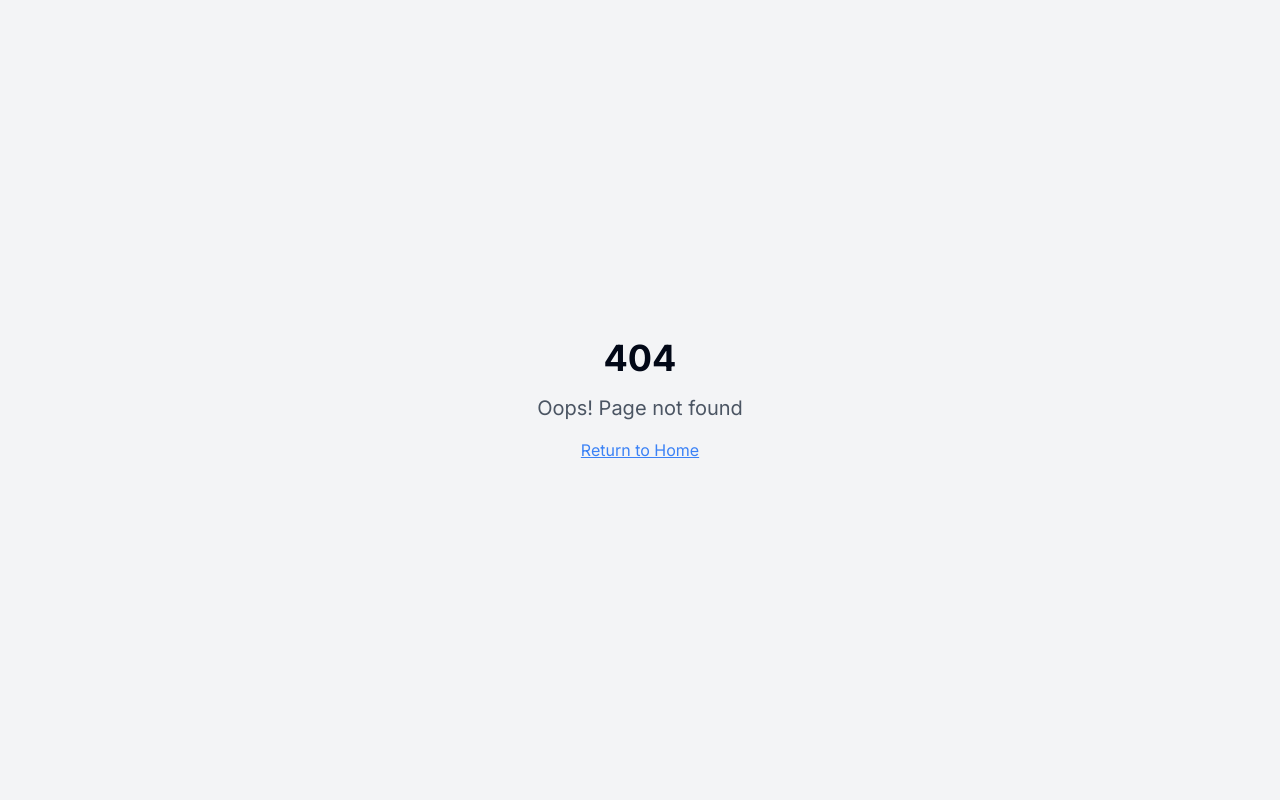
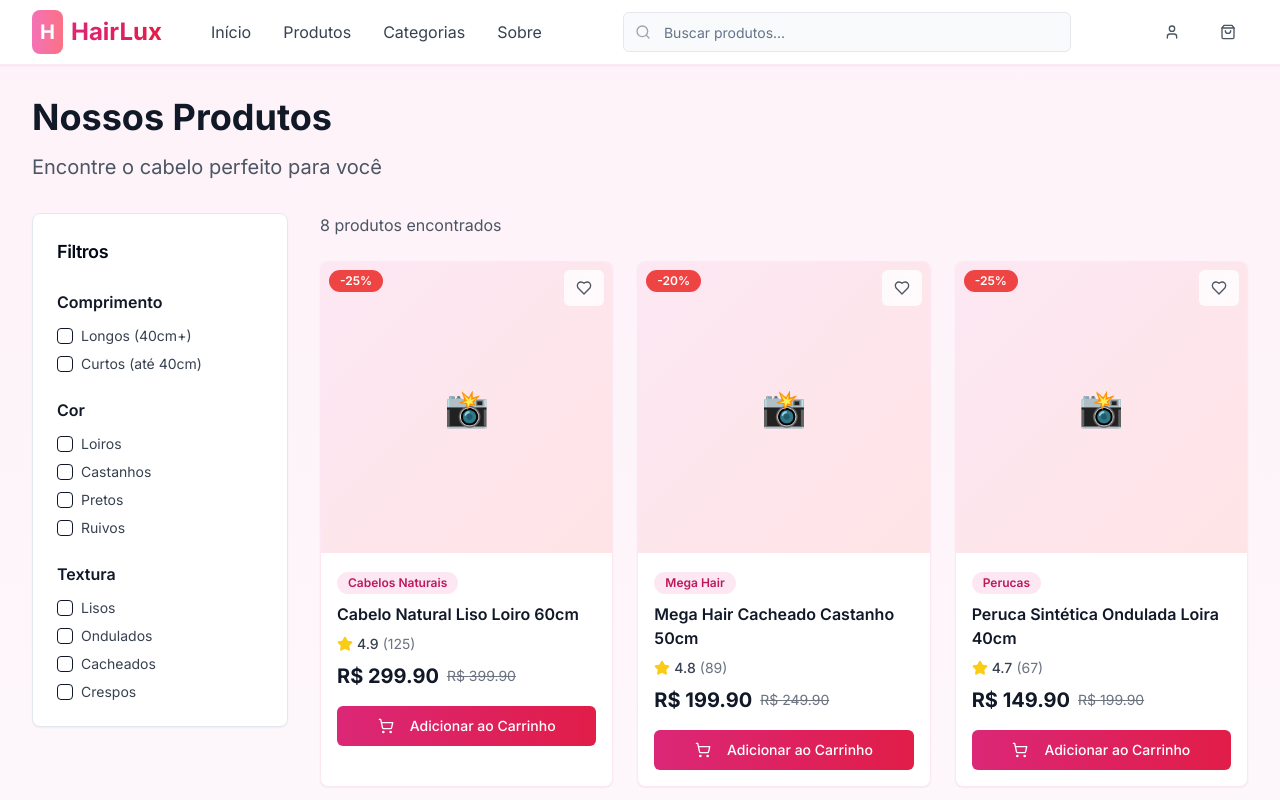
Before and after one commit to HenriqueGSena/curl-commerce-hub, a React (Vite) app: page /produtos in a window 1280 px wide. Before the commit this address had no page. Shown: the top 800 px of the page. Built offline with nearby package versions, Linux system fonts and the light colour scheme.

Commit message:
feat: Add product component with filters
Implement product component to display products with filter options for categories like long, blonde, short, and curly hair.

```diff
--- a/src/App.tsx
+++ b/src/App.tsx
@@ -6,6 +6,7 @@ import { QueryClient, QueryClientProvider } from "@tanstack/react-query";
 import { BrowserRouter, Routes, Route } from "react-router-dom";
 import { CartProvider } from "@/hooks/useCart";
 import Index from "./pages/Index";
+import Produtos from "./pages/Produtos";
 import Carrinho from "./pages/Carrinho";
 import NotFound from "./pages/NotFound";
 
@@ -20,6 +21,7 @@ const App = () => (
         <BrowserRouter>
           <Routes>
             <Route path="/" element={<Index />} />
+            <Route path="/produtos" element={<Produtos />} />
             <Route path="/carrinho" element={<Carrinho />} />
             {/* ADD ALL CUSTOM ROUTES ABOVE THE CATCH-ALL "*" ROUTE */}
             <Route path="*" element={<NotFound />} />
--- /dev/null
+++ b/src/components/ui/ProductFilters.tsx
@@ -0,0 +1,136 @@
+
+import { useState } from "react";
+import { Card, CardContent, CardHeader, CardTitle } from "@/components/ui/card";
+import { Checkbox } from "@/components/ui/checkbox";
+import { Button } from "@/components/ui/button";
+import { X } from "lucide-react";
+
+interface ProductFiltersProps {
+  onFilterChange: (filters: string[]) => void;
+  activeFilters: string[];
+}
+
+const filterCategories = [
+  {
+    title: "Comprimento",
+    filters: [
+      { id: "longos", label: "Longos (40cm+)" },
+      { id: "curtos", label: "Curtos (até 40cm)" }
+    ]
+  },
+  {
+    title: "Cor",
+    filters: [
+      { id: "loiros", label: "Loiros" },
+      { id: "castanhos", label: "Castanhos" },
+      { id: "pretos", label: "Pretos" },
+      { id: "ruivos", label: "Ruivos" }
+    ]
+  },
+  {
+    title: "Textura",
+    filters: [
+      { id: "lisos", label: "Lisos" },
+      { id: "ondulados", label: "Ondulados" },
+      { id: "cacheados", label: "Cacheados" },
+      { id: "crespos", label: "Crespos" }
+    ]
+  }
+];
+
+export const ProductFilters = ({ onFilterChange, activeFilters }: ProductFiltersProps) => {
+  const [selectedFilters, setSelectedFilters] = useState<string[]>(activeFilters);
+
+  const handleFilterToggle = (filterId: string) => {
+    const newFilters = selectedFilters.includes(filterId)
+      ? selectedFilters.filter(id => id !== filterId)
+      : [...selectedFilters, filterId];
+
+    setSelectedFilters(newFilters);
+    onFilterChange(newFilters);
+  };
+
+  const clearAllFilters = () => {
+    setSelectedFilters([]);
+    onFilterChange([]);
+  };
+
+  return (
+    <Card className="sticky top-4">
+      <CardHeader>
+        <div className="flex items-center justify-between">
+          <CardTitle className="text-lg">Filtros</CardTitle>
+          {selectedFilters.length > 0 && (
+            <Button
+              variant="ghost"
+              size="sm"
+              onClick={clearAllFilters}
+              className="text-pink-600 hover:text-pink-700"
+            >
+              <X className="h-4 w-4 mr-1" />
+              Limpar
+            </Button>
+          )}
+        </div>
+      </CardHeader>
+
+      <CardContent className="space-y-6">
+        {filterCategories.map((category) => (
+          <div key={category.title}>
+            <h3 className="font-semibold text-gray-900 mb-3">
+              {category.title}
+            </h3>
+            <div className="space-y-2">
+              {category.filters.map((filter) => (
+                <div key={filter.id} className="flex items-center space-x-2">
+                  <Checkbox
+                    id={filter.id}
+                    checked={selectedFilters.includes(filter.id)}
+                    onCheckedChange={() => handleFilterToggle(filter.id)}
+                    className="data-[state=checked]:bg-pink-600 data-[state=checked]:border-pink-600"
+                  />
+                  <label
+                    htmlFor={filter.id}
+                    className="text-sm text-gray-700 cursor-pointer hover:text-pink-600 transition-colors"
+                  >
+                    {filter.label}
+                  </label>
+                </div>
+              ))}
+            </div>
+          </div>
+        ))}
+
+        {selectedFilters.length > 0 && (
+          <div className="pt-4 border-t">
+            <h4 className="font-medium text-gray-900 mb-2">
+              Filtros Ativos:
+            </h4>
+            <div className="flex flex-wrap gap-2">
+              {selectedFilters.map((filterId) => {
+                const filter = filterCategories
+                  .flatMap(cat => cat.filters)
+                  .find(f => f.id === filterId);
+
+                return filter ? (
+                  <span
+                    key={filterId}
+                    className="inline-flex items-center px-2 py-1 bg-pink-100 text-pink-700 text-xs rounded-full"
+                  >
+                    {filter.label}
+                    <button
+                      onClick={() => handleFilterToggle(filterId)}
+                      className="ml-1 hover:text-pink-800"
+                    >
+                      <X className="h-3 w-3" />
+                    </button>
+                  </span>
+                ) : null;
+              })}
+            </div>
+          </div>
+        )}
+      </CardContent>
+    </Card>
+  );
+};
--- /dev/null
+++ b/src/pages/Produtos.tsx
@@ -0,0 +1,175 @@
+
+import { useState } from "react";
+import { Header } from "@/components/layout/Header";
+import { Footer } from "@/components/layout/Footer";
+import { ProductCard } from "@/components/ui/ProductCard";
+import { ProductFilters } from "@/components/ui/ProductFilters";
+
+const allProducts = [
+  {
+    id: 1,
+    name: "Cabelo Natural Liso Loiro 60cm",
+    price: 299.90,
+    originalPrice: 399.90,
+    image: "/placeholder.svg",
+    category: "Cabelos Naturais",
+    rating: 4.9,
+    reviews: 125,
+    discount: 25,
+    filters: ["longos", "loiros", "lisos"]
+  },
+  {
+    id: 2,
+    name: "Mega Hair Cacheado Castanho 50cm",
+    price: 199.90,
+    originalPrice: 249.90,
+    image: "/placeholder.svg",
+    category: "Mega Hair",
+    rating: 4.8,
+    reviews: 89,
+    discount: 20,
+    filters: ["longos", "cacheados", "castanhos"]
+  },
+  {
+    id: 3,
+    name: "Peruca Sintética Ondulada Loira 40cm",
+    price: 149.90,
+    originalPrice: 199.90,
+    image: "/placeholder.svg",
+    category: "Perucas",
+    rating: 4.7,
+    reviews: 67,
+    discount: 25,
+    filters: ["longos", "loiros", "ondulados"]
+  },
+  {
+    id: 4,
+    name: "Cabelo Sintético Crespo Preto 30cm",
+    price: 89.90,
+    originalPrice: 119.90,
+    image: "/placeholder.svg",
+    category: "Cabelos Sintéticos",
+    rating: 4.6,
+    reviews: 156,
+    discount: 25,
+    filters: ["curtos", "crespos", "pretos"]
+  },
+  {
+    id: 5,
+    name: "Cabelo Natural Cacheado Ruivo 55cm",
+    price: 349.90,
+    originalPrice: 429.90,
+    image: "/placeholder.svg",
+    category: "Cabelos Naturais",
+    rating: 4.8,
+    reviews: 92,
+    discount: 19,
+    filters: ["longos", "cacheados", "ruivos"]
+  },
+  {
+    id: 6,
+    name: "Mega Hair Liso Preto 25cm",
+    price: 129.90,
+    originalPrice: 169.90,
+    image: "/placeholder.svg",
+    category: "Mega Hair",
+    rating: 4.5,
+    reviews: 143,
+    discount: 24,
+    filters: ["curtos", "lisos", "pretos"]
+  },
+  {
+    id: 7,
+    name: "Peruca Natural Ondulada Castanha 45cm",
+    price: 279.90,
+    originalPrice: 349.90,
+    image: "/placeholder.svg",
+    category: "Perucas",
+    rating: 4.9,
+    reviews: 78,
+    discount: 20,
+    filters: ["longos", "ondulados", "castanhos"]
+  },
+  {
+    id: 8,
+    name: "Cabelo Sintético Liso Loiro 35cm",
+    price: 99.90,
+    originalPrice: 129.90,
+    image: "/placeholder.svg",
+    category: "Cabelos Sintéticos",
+    rating: 4.4,
+    reviews: 198,
+    discount: 23,
+    filters: ["curtos", "lisos", "loiros"]
+  }
+];
+
+const Produtos = () => {
+  const [filteredProducts, setFilteredProducts] = useState(allProducts);
+  const [activeFilters, setActiveFilters] = useState<string[]>([]);
+
+  const handleFilterChange = (filters: string[]) => {
+    setActiveFilters(filters);
+
+    if (filters.length === 0) {
+      setFilteredProducts(allProducts);
+    } else {
+      const filtered = allProducts.filter(product =>
+        filters.some(filter => product.filters.includes(filter))
+      );
+      setFilteredProducts(filtered);
+    }
+  };
+
+  return (
+    <div className="min-h-screen bg-gradient-to-b from-pink-50 to-white">
+      <Header />
+
+      <main className="max-w-7xl mx-auto px-4 sm:px-6 lg:px-8 py-8">
+        <div className="mb-8">
+          <h1 className="text-3xl lg:text-4xl font-bold text-gray-900 mb-4">
+            Nossos Produtos
+          </h1>
+          <p className="text-xl text-gray-600">
+            Encontre o cabelo perfeito para você
+          </p>
+        </div>
+
+        <div className="flex flex-col lg:flex-row gap-8">
+          <aside className="lg:w-64 flex-shrink-0">
+            <ProductFilters
+              onFilterChange={handleFilterChange}
+              activeFilters={activeFilters}
+            />
+          </aside>
+
+          <div className="flex-1">
+            <div className="mb-6 flex justify-between items-center">
+              <p className="text-gray-600">
+                {filteredProducts.length} produto{filteredProducts.length !== 1 ? 's' : ''} encontrado{filteredProducts.length !== 1 ? 's' : ''}
+              </p>
+            </div>
+
+            <div className="grid sm:grid-cols-2 lg:grid-cols-3 gap-6">
+              {filteredProducts.map((product) => (
+                <ProductCard key={product.id} product={product} />
+              ))}
+            </div>
+
+            {filteredProducts.length === 0 && (
+              <div className="text-center py-12">
+                <p className="text-gray-500 text-lg">
+                  Nenhum produto encontrado com os filtros selecionados.
+                </p>
+              </div>
+            )}
+          </div>
+        </div>
+      </main>
+
+      <Footer />
+    </div>
+  );
+};
+
+export default Produtos;
```
